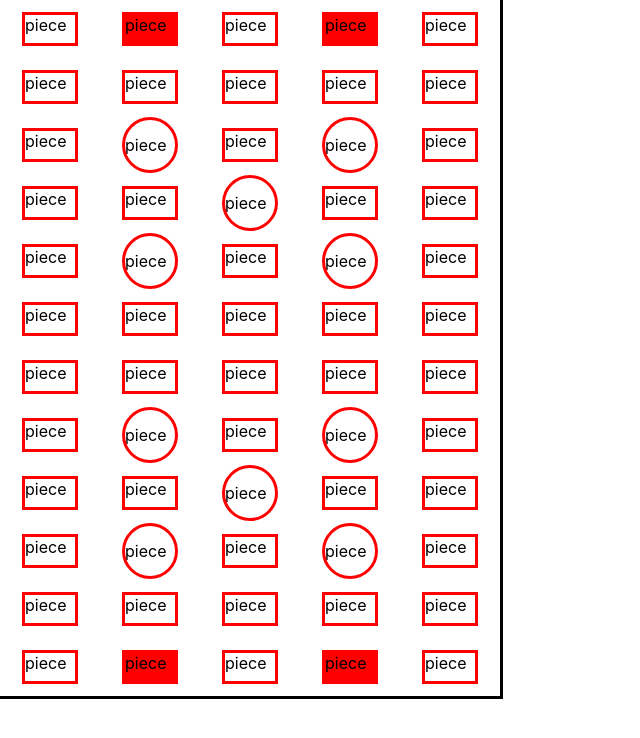
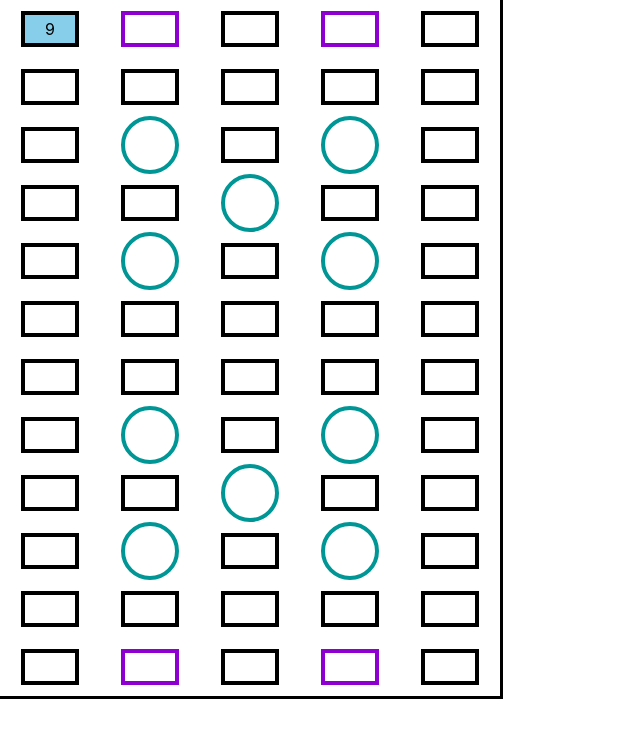
Before and after one commit to jonathanh8686/junqi, a React (Create React App) app: page /board in a window 1280 px wide. Shown: the top 738 px of the page, without its empty margins (0-640 px from the left). Built offline with nearby package versions, Linux system fonts and the light colour scheme.

Commit message:
dynamic board display

```diff
--- a/src/App.tsx
+++ b/src/App.tsx
@@ -26,6 +26,13 @@ function App() {
     setRoomState
   };
 
+  let pos: [number, number] = [0,0];
+
+  let tempTiles = [{
+                  position : pos,
+                  rank: 9,
+                  side: "blue"
+                  }]
   return (
 
     <GameContext.Provider value={gameContextValue}>
@@ -33,7 +40,7 @@ function App() {
       <Routes>
         <Route path='/' element={<Homepage/>}/>
         <Route path='room/*' element={<LobbyPage/>}/>
-        <Route path='board' element={<Board/>}/>
+        <Route path='board' element={<Board tiles = {tempTiles} />}/>
       </Routes>
     </Router>
 
--- a/src/components/Game/Board.tsx
+++ b/src/components/Game/Board.tsx
@@ -3,28 +3,47 @@ import React from 'react'
 import "./Board.css";
 import Tile from './Tile';
 
-const horizontalAxis = [0, 1, 2, 3, 4];
-const verticalAxis = [0, 1, 2, 3, 4, 5, 6, 7, 8, 9, 10, 11];
 
 
+export interface BoardProps{
+  tiles: {
+          position: [number, number];
+          rank: number;
+          side: string;
+          }[]
+}
 // interface BoardProps {
 //   tiles: any
 // }
 
-export default function Board(/*{tiles} : BoardProps*/) {
-  let board = [];
+export default function Board({tiles} : BoardProps) {
+  let board = getEmptyBoard();
 
-  for(let i = 0; i < verticalAxis.length; i++) {
-    for(let j = 0; j < horizontalAxis.length; j++) {
-        // tiles.forEach((p: any) =>  {
-        //   if(p.position === [j, i]) {
-        //     board.push(<Tile piece = {p.rank + p.side} x = {j} y = {i} />);
-        //   }
-        // })
-        board.push(<Tile piece = {"piece"} x = {j} y = {i} />);
-      }
+  for(let i = 0; i < tiles.length; i++){
+    let currTile = tiles[i];
+    let pieceRank = currTile.rank;
+    let side = currTile.side;
+    let r = currTile.position[0];
+    let c = currTile.position[1];
+
+    let boardIndex = (5 * r) + c;
+
+    board[boardIndex] = (<Tile piece = {pieceRank} side = {side} r = {r} c = {c} />);
   }
+
   return (
     <div id = "board">{board}</div>
   )
 }
+
+function getEmptyBoard(){
+  let board = [];
+  for(let i = 0; i < 12; i++){
+    for(let j = 0; j < 5; j++){
+
+      board.push(<Tile piece = {-2} side = {"neither"} r = {i} c= {j} />);
+
+    }
+  }
+  return board;
+}
--- a/src/components/Game/Game.tsx
+++ b/src/components/Game/Game.tsx
@@ -4,6 +4,7 @@ import gameContext from "../../gameContext";
 import gameService from "../../services/gameService";
 import socketService from "../../services/socketService";
 import Board from "./Board";
+import boardProps from "./Board";
 
 const ReadyButton = styled.button`
   margin-top: 2em;
@@ -50,12 +51,23 @@ export default function Game() {
         }
     }, []);
 
+
+    let pos: [number, number] = [0,0];
+
+    let tempTiles = [{
+                    position : pos,
+                    rank: 9,
+                    side: "blue"
+                    }
+                    ]
+
     return <GameContainer>
         {roomState != "play" && gameStarted ? <ReadyButton onClick={readyUp}>{isReady ? "Unready" : "Ready"}</ReadyButton> : <div>waiting for second player</div>}
         {roomState == "play" &&
-            <div>
-                <Board />
-            </div>
+
+        <div>
+            <Board tiles = {tempTiles} />
+        </div>
         }
     </GameContainer>
 }
--- a/src/components/Game/Tile.css
+++ b/src/components/Game/Tile.css
@@ -1,24 +1,45 @@
-.tile {
+.default {
     width: 50px;
     height: 28px;
-    outline-style: solid;
-    outline-color: #ff0000;
+    line-height: 28px;
+
+    outline-color: #000000;
 
 }
 
 .campsite {
-    place-content: center;
     width: 50px;
     height: 50px;
+    line-height: 50px;
     border-radius: 50%;
-    outline-style: solid;
-    outline-color: #ff0000;
+    outline-color: #009696;
 }
 
 .hq {
     width: 50px;
     height: 28px;
+    line-height: 28px;
+
+    outline-color: #8e00d0;
+}
+
+.tile {
+    text-align: center;
+    place-content: center;
+    outline-width: 4.5px;
     outline-style: solid;
-    outline-color: #ff0000;
-    background-color: #ff0000;
 }
+
+.redSide {
+    background: #ffcccb;
+
+}
+
+.blueSide {
+    background: #87ceeb;
+
+}
+
+.empty {
+    background: #fff;
+}
--- a/src/components/Game/Tile.tsx
+++ b/src/components/Game/Tile.tsx
@@ -1,23 +1,54 @@
 import "./Tile.css";
 
 interface TileProps {
-    piece?: string
-    x: number
-    y: number
+    piece : number
+    side: string
+    r: number
+    c: number
 }
 
-export default function Tile({piece, x, y} : TileProps) {
+export default function Tile({piece, side, r, c} : TileProps) {
+    let campsites: [number, number][];
+    let headquarters: [number, number][];
 
-    let campsites = ["1,2", "2,3", "2,8", "3,2", "1,4", "3,4", "1,7", "3,7", "1,9", "3,9"];
-    let headquarters = ["1,0", "3,0", "1,11", "3,11"];
-    if(campsites.includes(x +","+ y)) {
-        return <div className = "campsite">{piece}</div>;
-    }
-    else if(headquarters.includes(x + "," + y)) {
-        return <div className = "hq">{piece}</div>;
-    }
-    else {
-        return <div className = "tile">{piece}</div>;
+    campsites = [[2,1], [3,2], [8,2], [2,3], [4,1],[4,3], [7,1],[7,3], [9,1],[9,3]];
+    headquarters = [[0,1], [0,3], [11,1], [11,3]];
+
+    let tileType = "default"
+    let sideType = "empty";
+    let pieceRank = "";
+
+    if(piece !== -2){// -2 is no piece rank fyi
+        pieceRank = pieceRank + piece;
     }
 
+    if(contains(campsites, r, c)){
+        tileType ="campsite";
+    } else if(contains(headquarters, r, c)){
+        tileType ="hq";
+    }
+
+    if(side === "blue"){
+        sideType = "blueSide";
+    } else if(side === "red"){
+        sideType = "redSide";
+    } else if (side === "neither"){
+        sideType = "empty"
+    }
+
+    return <div className = {"tile " + tileType + " " + sideType} >{pieceRank}</div>;
+
 }
+
+function contains(tiles: [number, number][], r : number, c : number) : boolean{
+
+    for (let i = 0; i < tiles.length; i++){
+        let item = tiles[i];
+
+        if(item[0] === r && item[1] === c){
+            return true;
+        }
+    }
+
+    return false;
+}
```
Also changed, not shown: 1 other file (tests, documents, lock files or other folders).
